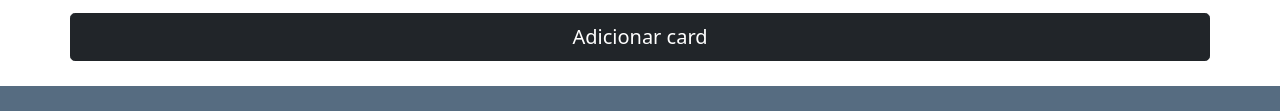
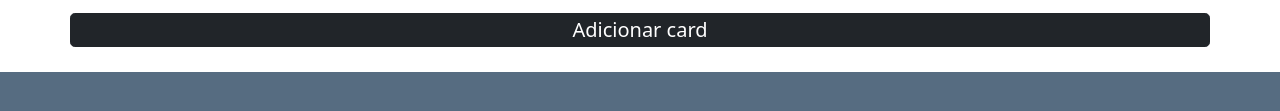
Before and after one commit to issaotakeuchi/FrontEndIICheckPoint, a plain HTML site: page index.html in a window 1280 px wide. Shown: the part 574-685 px from the top of the page. Drawn offline with nearby package versions, Linux system fonts and the light colour scheme.

Commit message:
adjust button to add cards

```diff
--- a/index.html
+++ b/index.html
@@ -60,7 +60,7 @@
 
   <div class="container" id="popUpForm">
     <div class="row">
-      <button type="button" class="btn btn-dark btn-lg text-center mr-2 ml-2" data-bs-toggle="modal"
+      <button id="adicionarCard" type="button" class="btn btn-dark btn-lg text-center mr-2" data-bs-toggle="modal"
         data-bs-target="#modal-popUp">Adicionar card</button>
       <div class="modal" id="modal-popUp">
         <div class="modal-dialog">
--- a/style.css
+++ b/style.css
@@ -1,5 +1,9 @@
 .banner {
   padding-bottom: 1%;
+}
+
+#adicionarCard {
+  padding: 1px;
 }
 
 .modal-header {
```
